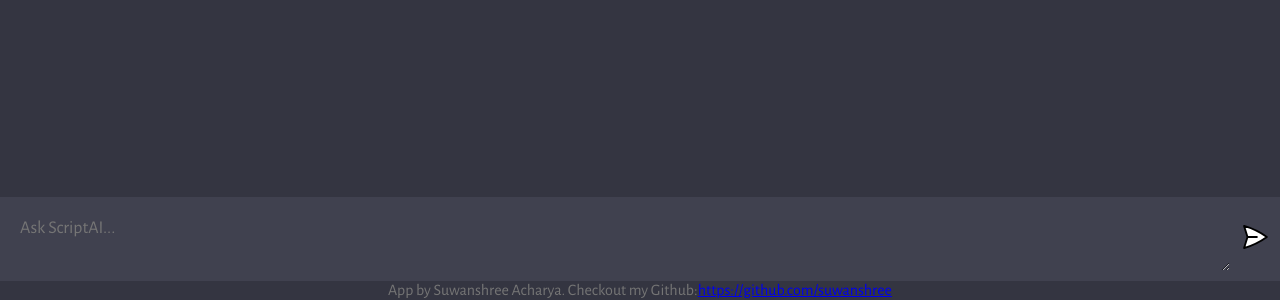
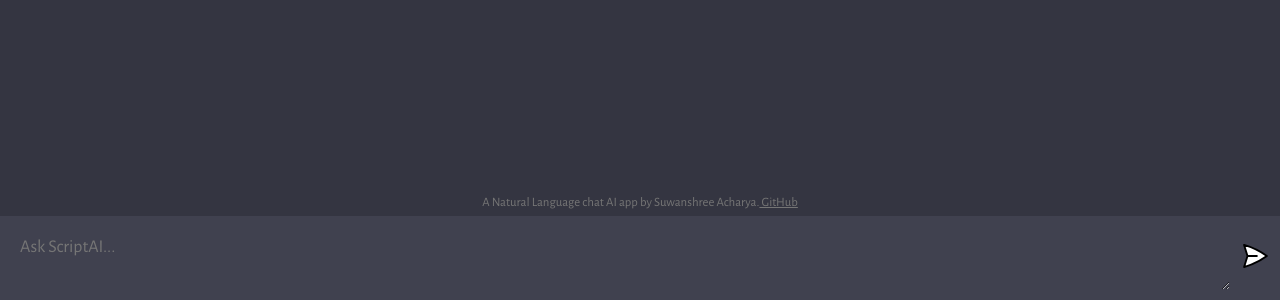
Before and after one commit to suwanshree/ScriptAI, a website built with Vite: page client/index.html in a window 1280 px wide. Shown: the part 500-800 px from the top of the page. Built offline with nearby package versions, Linux system fonts and the light colour scheme.

Commit message:
Info styling

```diff
--- a/client/index.html
+++ b/client/index.html
@@ -10,16 +10,13 @@
   <body>
     <div id="app">
       <div id="chat_container"></div>
+      <p id="footer">A Natural Language chat AI app by Suwanshree Acharya.<a href = "https://github.com/suwanshree">&nbsp;GitHub</a></p>
       <form>
         <Textarea name="prompt" roes="1" cols="1" placeholder="Ask ScriptAI..."></Textarea>
         <button  type="submit">
           <img src="assets/send.svg" />
         </button>
       </form>
-      <div id="footer">
-        <p>App by Suwanshree Acharya. Checkout my Github:</p>
-        <a href = "https://github.com/suwanshree">https://github.com/suwanshree</a>
-      </div>
     </div>
     <script type="module" src="/script.js"></script>
   </body>
--- a/client/style.css
+++ b/client/style.css
@@ -152,6 +152,12 @@ form img {
 #footer {
   color: #757575;
   display: flex;
+  padding: 5px;
+  font-size: 0.8em;
+}
+
+a {
+  color: inherit;
 }
 
 a:visited {
```
